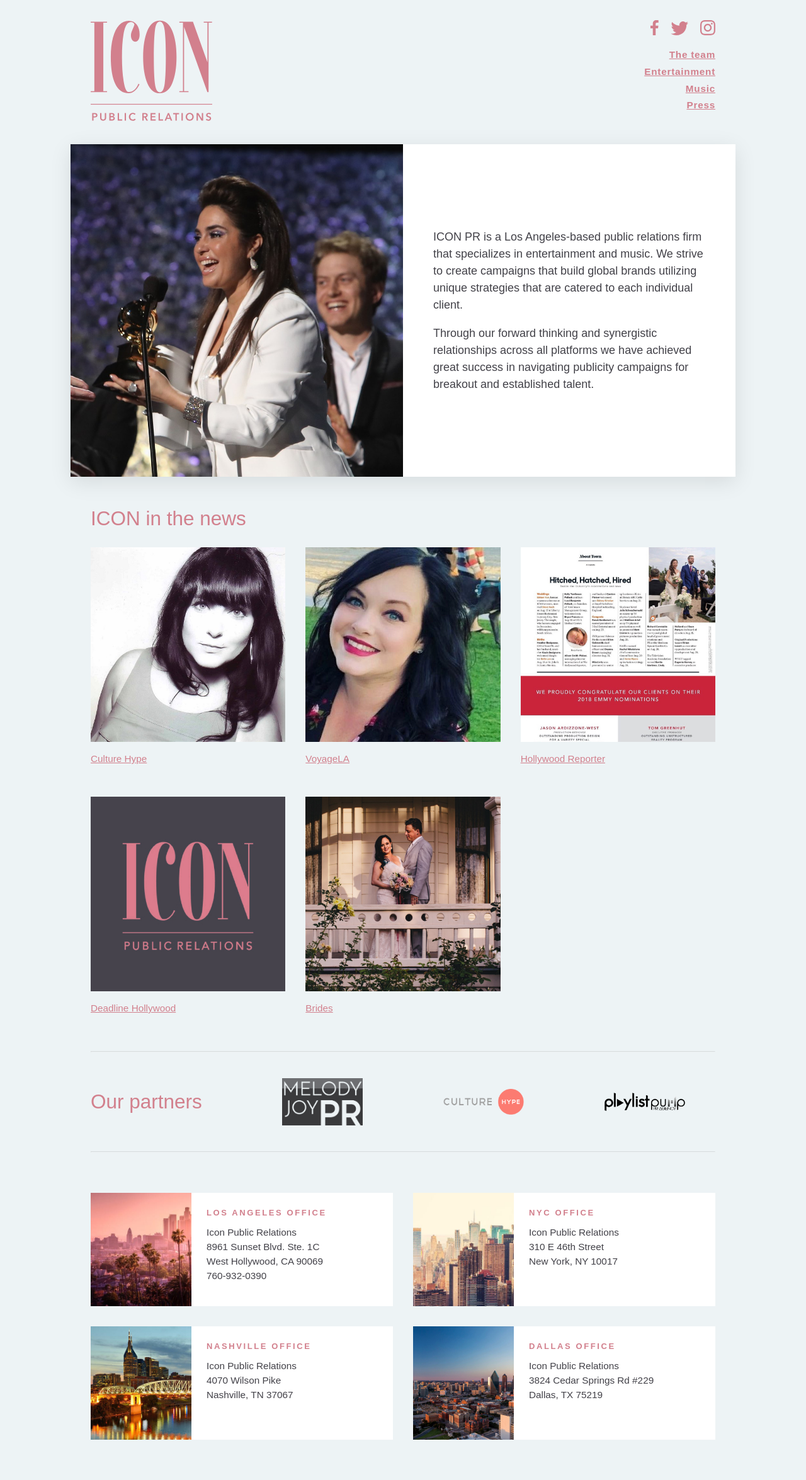
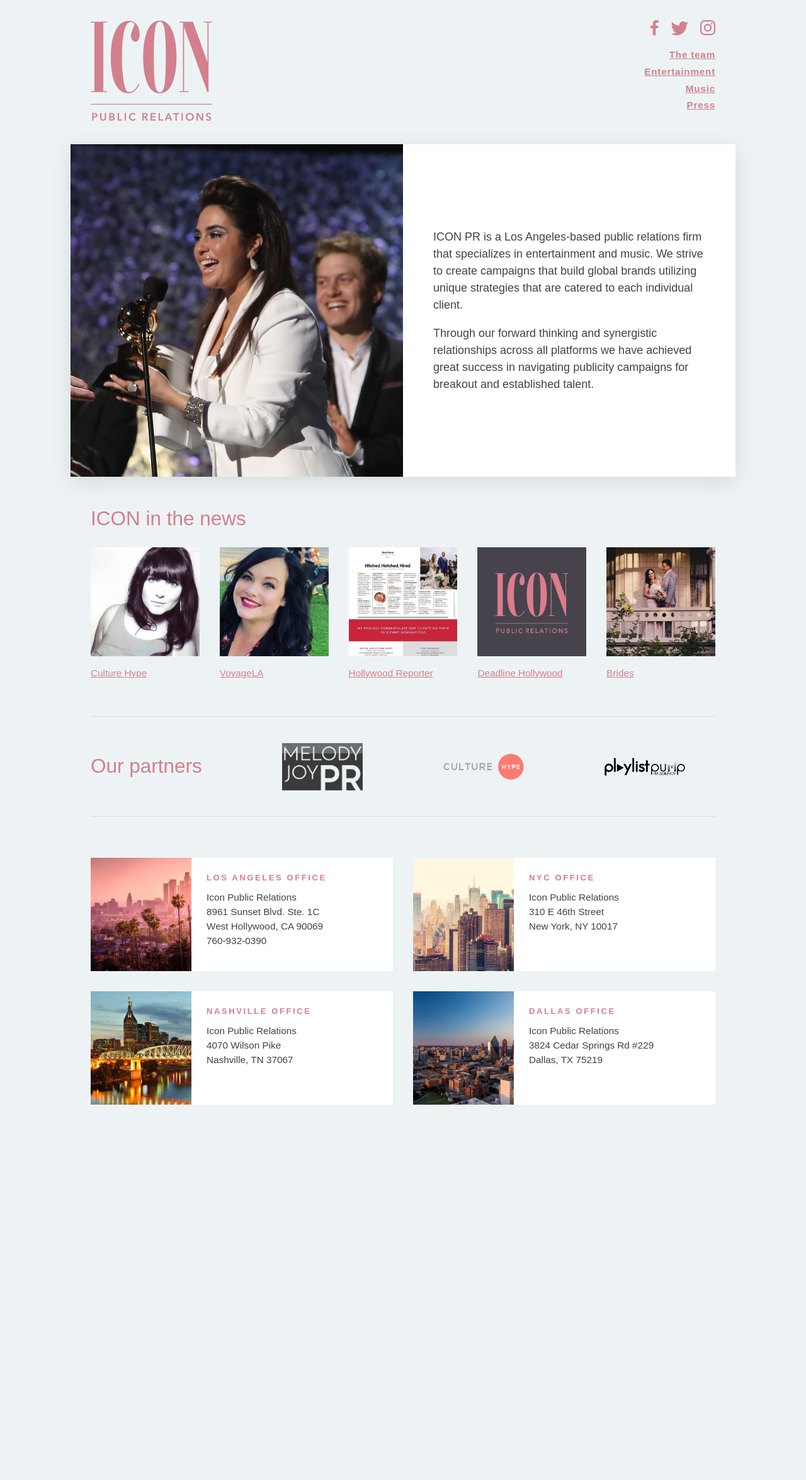
Before and after one commit to jgilyead/icon-pr, a Jekyll site: the page built from index.html, in a window 1280 px wide. Shown: the whole page at 63% size. Built offline with Jekyll 4.4.1, drawn with Linux system fonts in a browser that asks for light colours; nearby versions of some CDN libraries; some web fonts are replaced; after the commit the page ends 1818 px from its top, so only the background shows below that.

Commit message:
Shrink meta press items

```diff
--- a/assets/css/components/meta-press-gallery.scss
+++ b/assets/css/components/meta-press-gallery.scss
@@ -1,5 +1,5 @@
 .meta-press-gallery {
-  @include cols(2, 3);
+  @include cols(2, 5);
   @include small-text();
 
   &-item {
```
